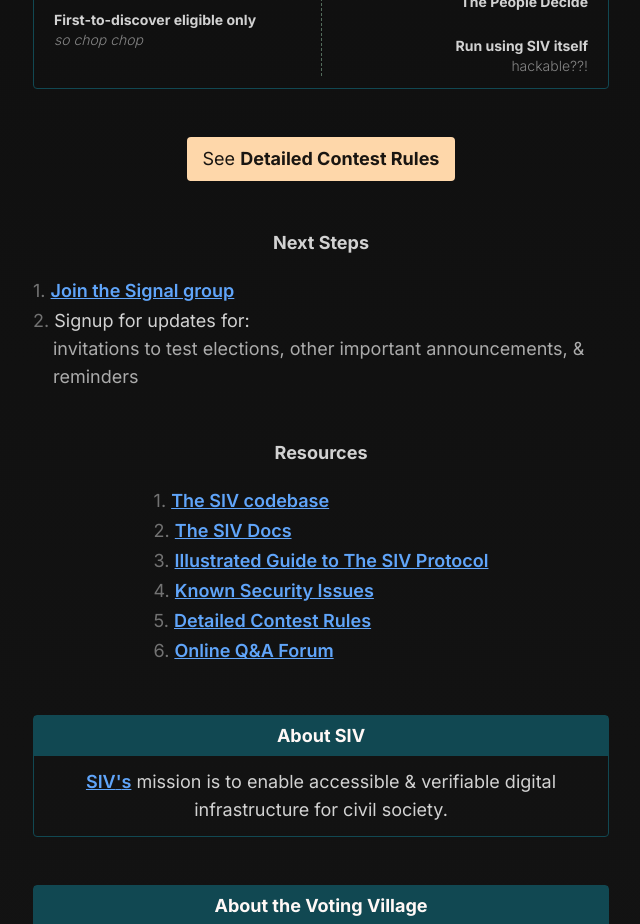
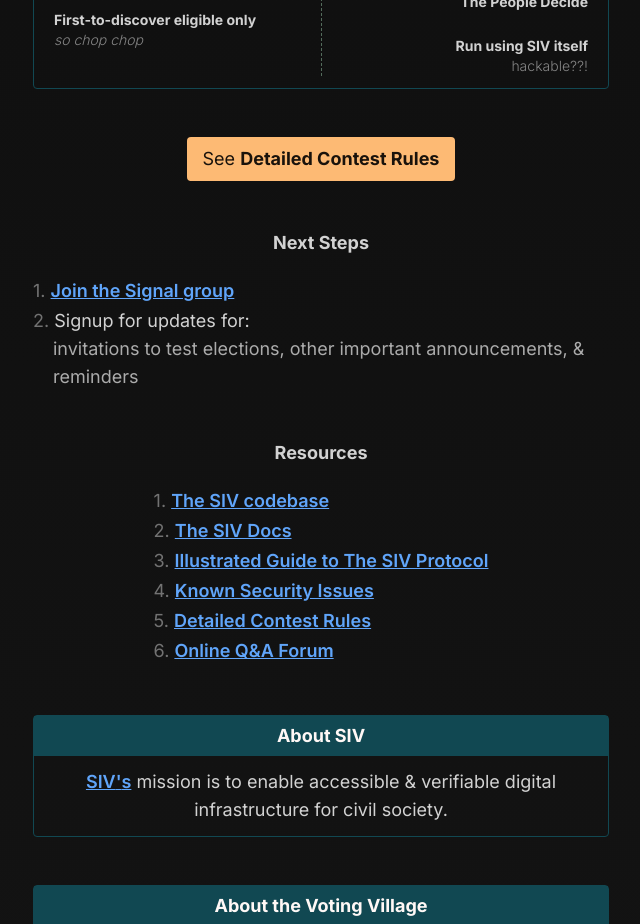
Before and after one commit to siv-org/hack.siv.org, a Next.js app: page / in a window 1280 px wide. Shown: the part 2280-3204 px from the top of the page, without its empty margins (319-959 px from the left). Built offline with nearby package versions, Linux system fonts and the light colour scheme.

Commit message:
Better Detailed Contest Rules btn color

```diff
--- a/app/page.tsx
+++ b/app/page.tsx
@@ -194,7 +194,7 @@
       <a
         href="https://gist.github.com/dsernst/26b1966dd61183ad256b881d2e51185e#file-defcon-prize-awards-md"
         target="_blank"
-        className="bg-orange-200 text-black/90 px-4 py-2 rounded"
+        className="bg-orange-300 text-black/90 px-4 py-2 rounded"
       >
         See <b>Detailed Contest Rules</b>
       </a>
```
